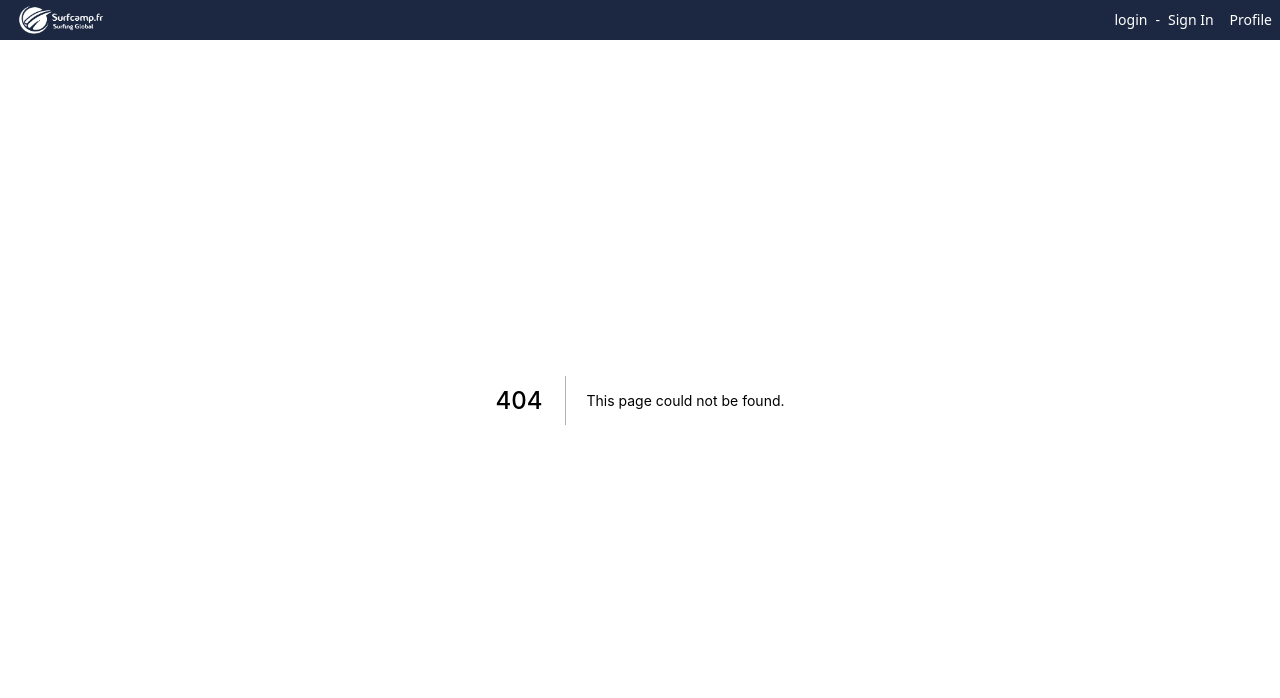
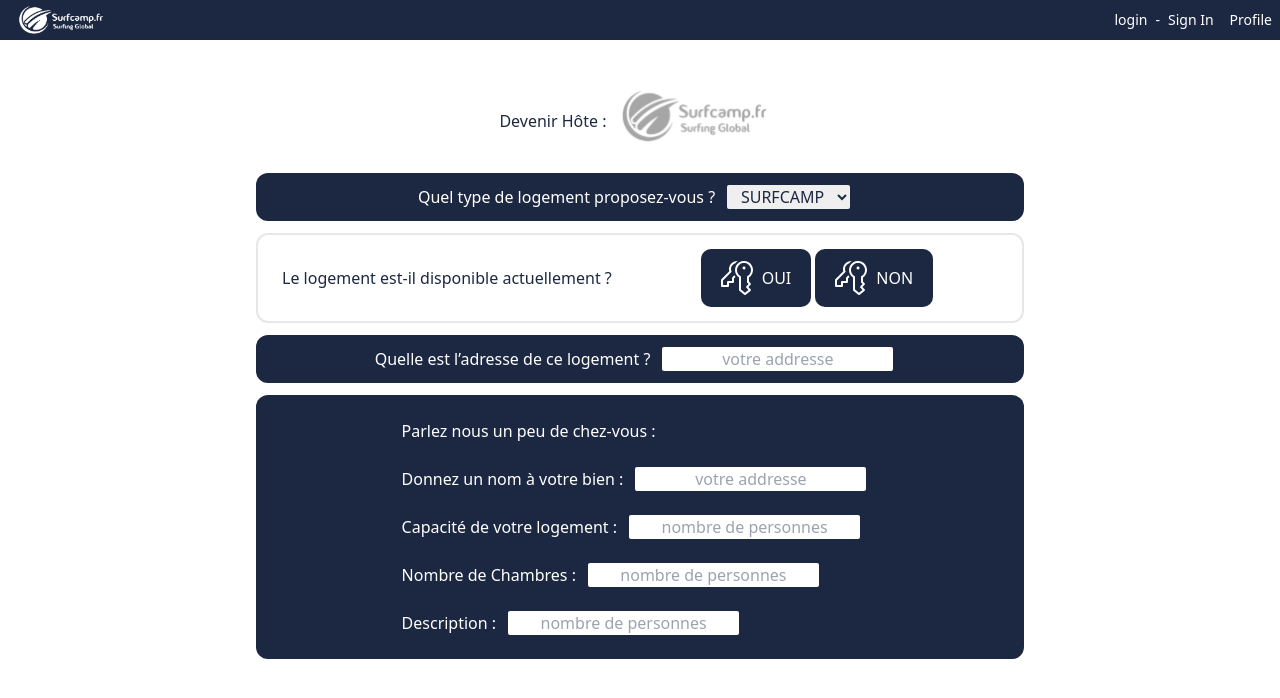
Before and after one commit to WildCodeSchool/btz-0321-p3-surfcamp, a Next.js app: page /host in a window 1280 px wide. Before the commit this address had no page. Shown: the top 698 px of the page. Built offline with nearby package versions, Linux system fonts and the light colour scheme.

Commit message:
property option in profile

```diff
--- a/components/ProfileForm/ProfileForm.tsx
+++ b/components/ProfileForm/ProfileForm.tsx
@@ -27,7 +27,7 @@ type formData = {
   about?: string;
 };
 
-export default function ProfileForm() {
+export default function ProfileForm(): JSX.Element {
   const { id } = useSelector((state: any) => state.user);
   const { register, handleSubmit } = useForm();
   const [isEdit, setIsEdit] = useState<boolean>(false);
--- a/components/button/MyButton.tsx
+++ b/components/button/MyButton.tsx
@@ -13,7 +13,7 @@ function MyButton({ inputbutton }: Iprop): JSX.Element {
       <Link href="/">
         <a
           href="/"
-          className="rounded-xl border-2 border-white text-white px-5 py-3 text-base flex"
+          className="rounded-xl border-2 bg-BlueCamp border-white text-white px-5 py-3 text-base flex"
         >
           <Image src={svgcle} alt="img button" className="items-center" />
           <div className="ml-2 flex items-center">{inputbutton}</div>
--- /dev/null
+++ b/pages/host.tsx
@@ -0,0 +1,121 @@
+import Image from "next/image";
+import MyButton from "../components/button/MyButton";
+import LogoSurfCamp from "../public/images/logosurfcamp.svg";
+
+function Host(): JSX.Element {
+  const yesButton = {
+    inputbutton: "OUI",
+  };
+  const noButton = {
+    inputbutton: "NON",
+  };
+  return (
+    <div className=" text-BlueCamp h-full px-5 md:px-20 lg:px-64">
+      <section className="flex flex-row items-center justify-center">
+        <div className="mt-20">
+          <h2>Devenir Hôte :</h2>
+        </div>
+        <div className="mt-20 mx-3">
+          <Image src={LogoSurfCamp} alt="" width={150} height={75} />
+        </div>
+      </section>
+      <section className="flex flex-row items-center justify-center bg-BlueCamp my-3 p-3 rounded-xl">
+        <div className="text-white">
+          <p>Quel type de logement proposez-vous ?</p>
+        </div>
+        <div className="mx-3">
+          <label>
+            <select className="rounded-sm text-center">
+              <option value="SURFCAMP">SURFCAMP</option>
+              <option value="SURFSCHOOL">SURFSCHOOL</option>
+              <option value="HOUSE">HOUSE</option>
+            </select>
+          </label>
+        </div>
+      </section>
+      <section className="flex items-center my-3 p-3 rounded-xl border-2 border-gray-200">
+        <div className="mx-3">
+          <p>Le logement est-il disponible actuellement ?</p>
+        </div>
+        <div className="flex m-auto items-center">
+          <MyButton {...yesButton} />
+          <MyButton {...noButton} />
+        </div>
+      </section>
+      <section className="flex flex-row items-center justify-center bg-BlueCamp my-3 p-3 rounded-xl">
+        <div className="text-white">
+          <p>Quelle est l’adresse de ce logement ?</p>
+        </div>
+        <div className="mx-3">
+          <label>
+            <input
+              className="rounded-sm text-center"
+              placeholder="votre addresse"
+            />
+          </label>
+        </div>
+      </section>
+      <section className="flex flex-row items-center justify-center bg-BlueCamp my-3 p-3 rounded-xl">
+        <div className="flex flex-col">
+          <div className="text-white p-3">
+            <h2>Parlez nous un peu de chez-vous :</h2>
+          </div>
+          <div className="flex flex-row p-3">
+            <div className="text-white">
+              <p>Donnez un nom à votre bien :</p>
+            </div>
+            <div className="mx-3">
+              <label>
+                <input
+                  className="rounded-sm text-center"
+                  placeholder="votre addresse"
+                />
+              </label>
+            </div>
+          </div>
+          <div className="flex flex-row p-3">
+            <div className="text-white">
+              <p>Capacité de votre logement :</p>
+            </div>
+            <div className="mx-3">
+              <label>
+                <input
+                  className="rounded-sm text-center"
+                  placeholder="nombre de personnes"
+                />
+              </label>
+            </div>
+          </div>
+          <div className="flex flex-row p-3">
+            <div className="text-white">
+              <p>Nombre de Chambres :</p>
+            </div>
+            <div className="mx-3">
+              <label>
+                <input
+                  className="rounded-sm text-center"
+                  placeholder="nombre de personnes"
+                />
+              </label>
+            </div>
+          </div>
+          <div className="flex flex-row p-3">
+            <div className="text-white">
+              <p>Description :</p>
+            </div>
+            <div className="mx-3">
+              <label>
+                <input
+                  className="rounded-sm text-center"
+                  placeholder="nombre de personnes"
+                />
+              </label>
+            </div>
+          </div>
+        </div>
+      </section>
+    </div>
+  );
+}
+
+export default Host;
--- a/pages/profile.tsx
+++ b/pages/profile.tsx
@@ -17,6 +17,16 @@ export default function Profile(): JSX.Element {
     router.reload();
   };
 
+  const [settings, setSettings] = useState();
+  const [propertyHandle, setPropertyHandle] = useState();
+
+  const handleSetting = () => {
+    setSettings((previousState) => !previousState);
+  };
+  const handlePropertyHandle = () => {
+    setPropertyHandle((previousState) => !previousState);
+  };
+
   return (
     <div className="w-full flex lg:flex-row flex-col px-10 lg:px-40 text-BlueCamp h-full">
       {isModal && (
@@ -32,10 +42,10 @@ export default function Profile(): JSX.Element {
       <div className="h-24  lg:h-full lg:min-h-screen pt-32 lg:flex-col items-center align-middle  flex lg:w-3/12">
         <ul className=" flex w-full flex-row lg:flex-col items-center justify-center align-middle">
           <li className="w-1/3 cursor-pointer my-2 hover:underline text-xl text-left">
-            Réglages
+            <button onClick={handleSetting}>Réglages</button>
           </li>
           <li className="w-1/3 cursor-pointer my-2 hover:underline text-xl text-left">
-            Gestion
+            <button onClick={handlePropertyHandle}>Gestion</button>
           </li>{" "}
           <li className="w-1/3 hover:text-red-600 my-2 text-xl text-left">
             <button onClick={handleLogout}>Déconnexion</button>
@@ -55,7 +65,8 @@ export default function Profile(): JSX.Element {
         </p>
 
         <div className="w-full h-full items-center align-middle justify-center flex">
-          <ProfileForm />
+          {settings && <ProfileForm />}
+          {propertyHandle && <HostForm />}
         </div>
       </div>
     </div>
```
Also changed, not shown: components/HostForm/HostForm.tsx (added), public/Images/logosurfcamp.svg (added).
